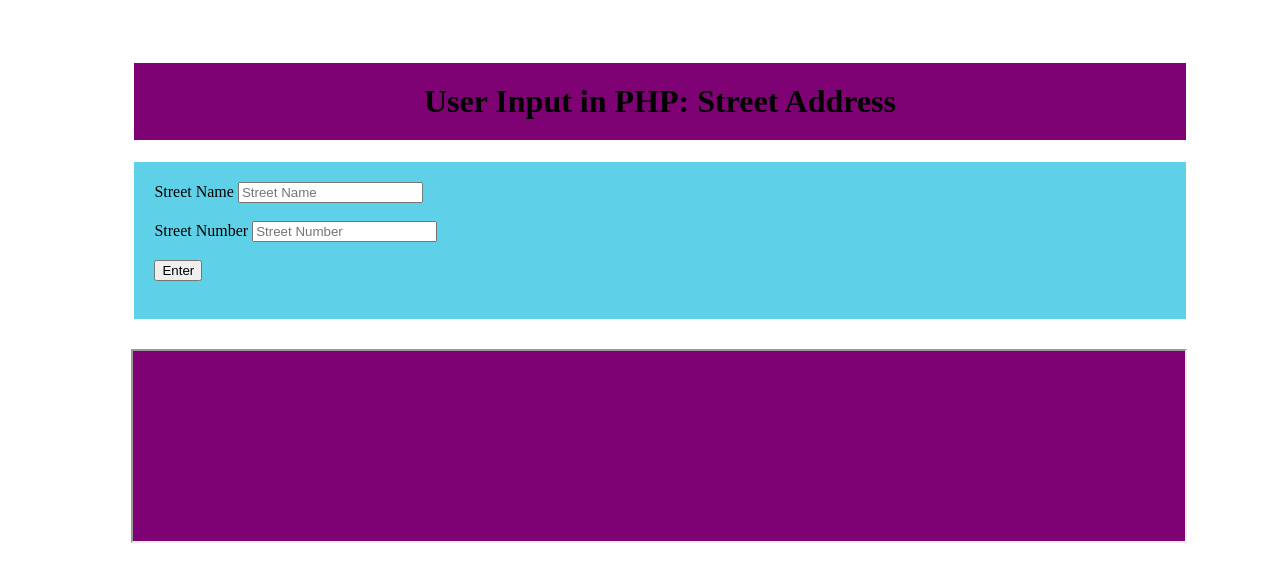
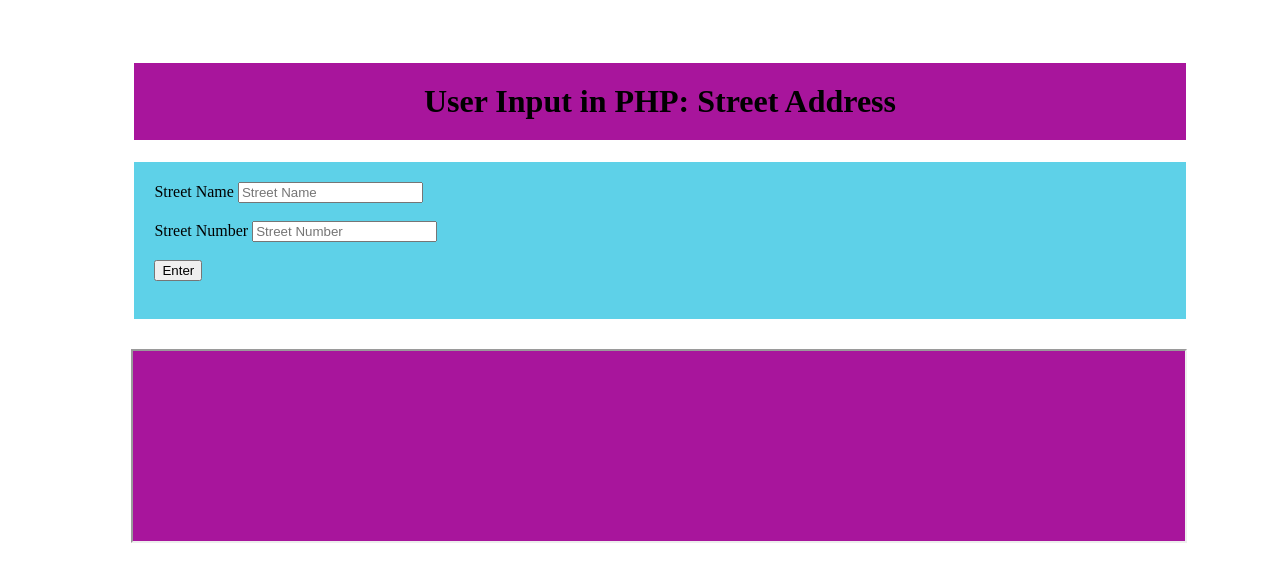
Before and after one commit to ICS20-Programming-ZoiaB/Unit2-03-PHP-UserInput, a PHP site: page / in a window 1280 px wide. Shown: the top 582 px of the page. Run offline with PHP 8.4, Linux system fonts and the light colour scheme; data that the repository does not hold is empty.

Commit message:
updated css

```diff
--- a/css/style.css
+++ b/css/style.css
@@ -15,19 +15,9 @@ h1 {
   width: 80%;
   margin-left: 10%;
   margin-top: 5%;
-  background-color: #7e0273;
+  background-color: #a8159c;
   text-align: center;
   padding: 20px;
-}
-
-h3 {
-  width: 80%;
-  margin-left: 10%;
-}
-
-p {
-  width: 80%;
-  margin-left: 10%;
 }
 
 iframe {
@@ -36,5 +26,5 @@ iframe {
   margin-left: 3%;
   margin-top: 30px;
   margin-bottom: 5%;
-  background-color: #7e0273;
+  background-color: #a8159c;
 }
```
